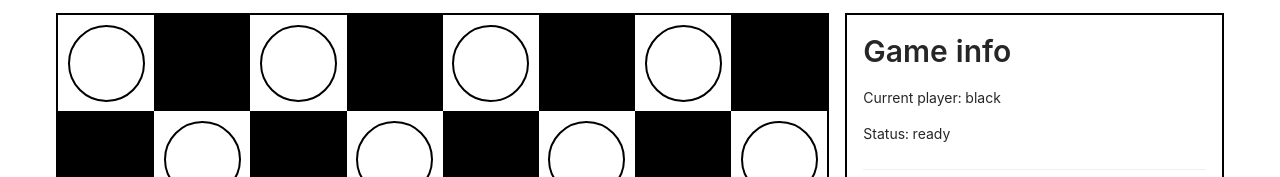
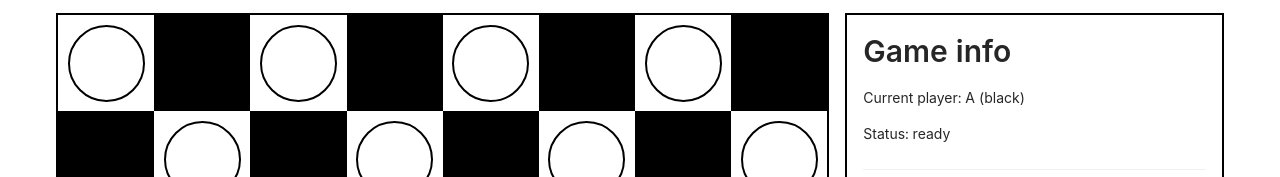
Before and after one commit to Karol-Waliszewski/checkers, a React (Create React App) app: page / in a window 1280 px wide. Shown: the top 177 px of the page. Built offline with nearby package versions, Linux system fonts and the light colour scheme.

Commit message:
Updated game info

```diff
--- a/src/components/Board/Info.tsx
+++ b/src/components/Board/Info.tsx
@@ -16,7 +16,7 @@ const Info: React.FC = () => {
     <Typography>
       <Title level={2}>Game info</Title>
 
-      <Paragraph>Current player: {game.currentPlayer.color}</Paragraph>
+      <Paragraph>Current player: {game.currentPlayer.name} ({game.currentPlayer.color})</Paragraph>
       <Paragraph>Status: {game.status}</Paragraph>
 
       {game.winner !== null && (
```
